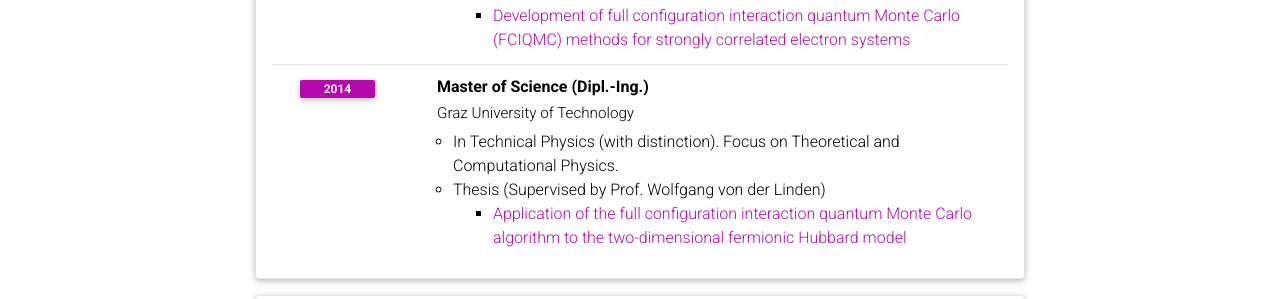
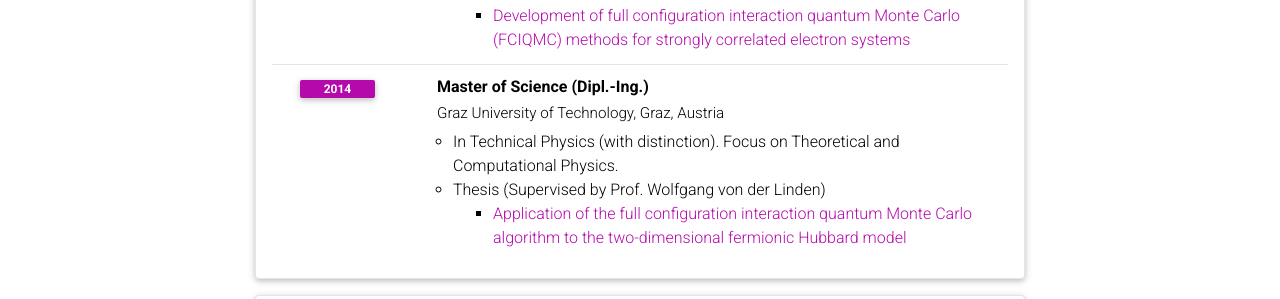
Before and after one commit to dobrautz/dobrautz.github.io, a Jekyll site: the page built from _pages/cv.md, in a window 1280 px wide and 900 px high, scrolled down 465 px. Shown: the part 156-455 px from the top of the window. Built offline with Jekyll 4.4.1, drawn with Linux system fonts in a browser that asks for light colours; comment, search, counter and statistics services are not loaded; a style sheet for code colours, icons or effects is not loaded.

Commit message:
Update cv.yml

```diff
--- a/_data/cv.yml
+++ b/_data/cv.yml
@@ -23,7 +23,7 @@
             - <a href="https://elib.uni-stuttgart.de/bitstream/11682/10610/3/werner_dobrautz_thesis_ub_abgabe_v2.pdf">
              Development of full configuration interaction quantum Monte Carlo (FCIQMC) methods for strongly correlated electron systems</a>
     - title: Master of Science (Dipl.-Ing.)
-      institution: Graz University of Technology
+      institution: Graz University of Technology, Graz, Austria
       year: 2014
       description:
         - 'In Technical Physics (with distinction). Focus on Theoretical and Computational Physics.'
```
